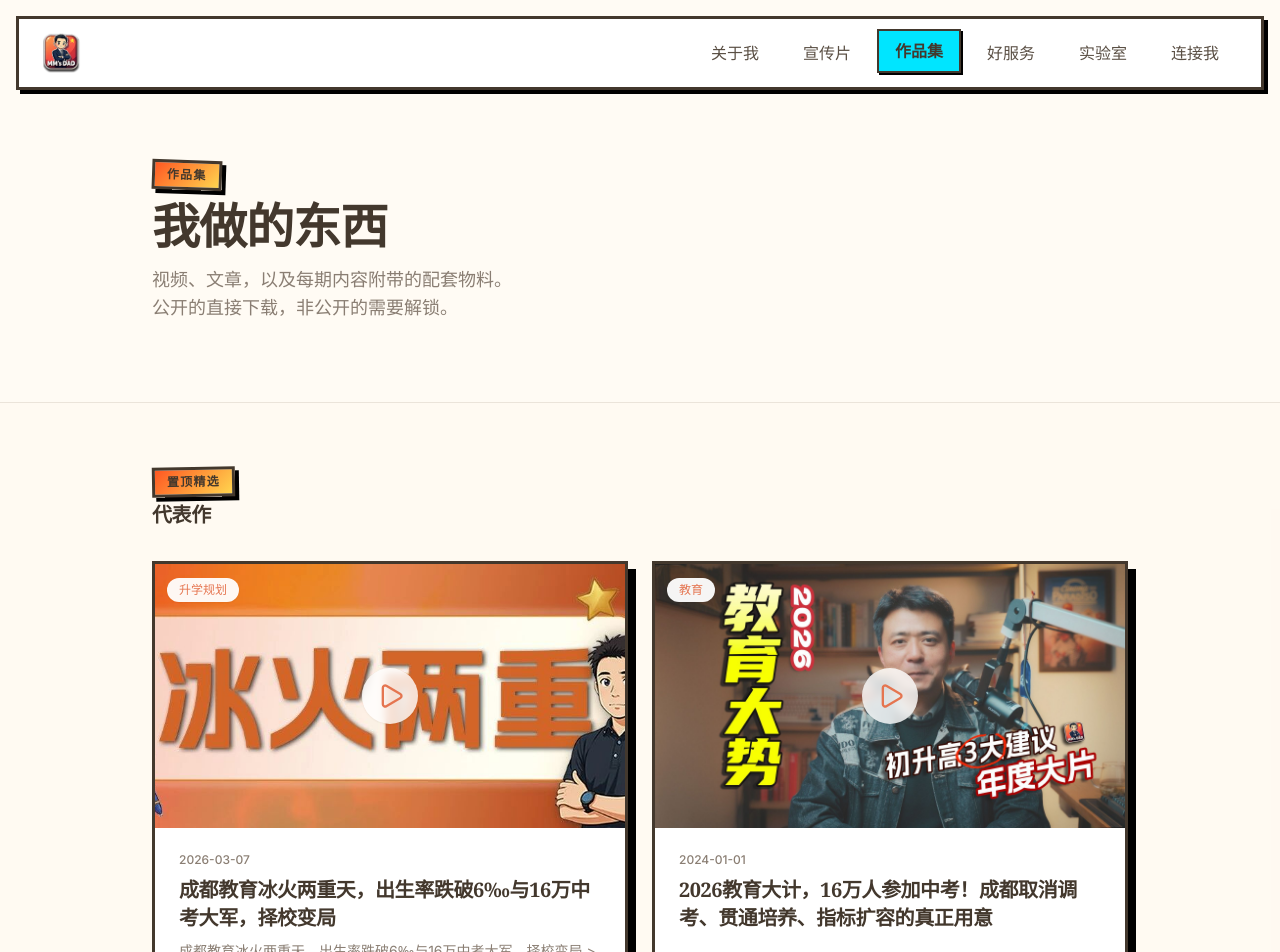
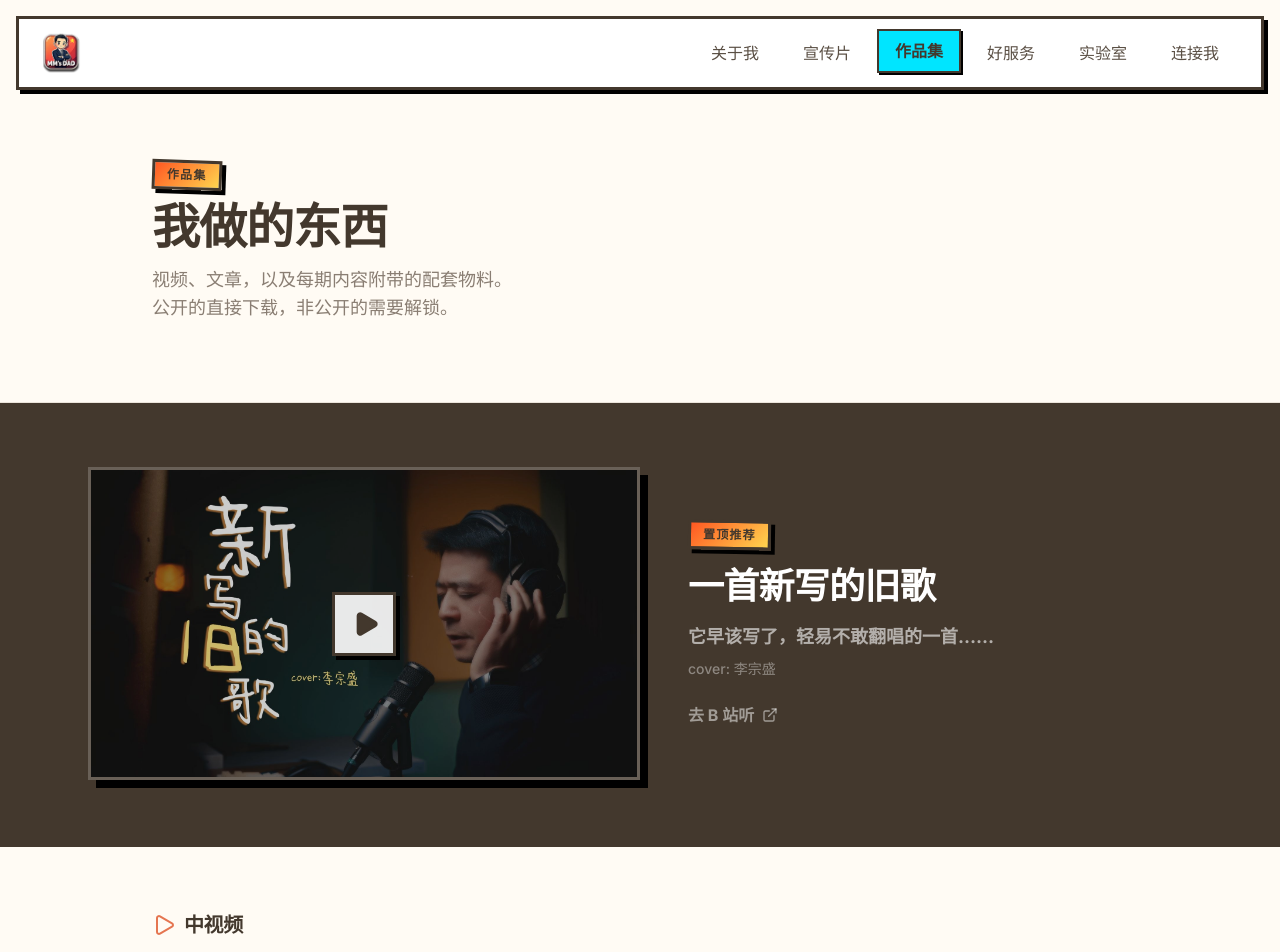
Before and after one commit to moosa119129/zhuye2.0, a Next.js app: page /works in a window 1280 px wide. Shown: the top 952 px of the page. Built offline with nearby package versions, Linux system fonts and the light colour scheme.

Commit message:
feat: replace 6-card pinned section with single banner for singing video

```diff
--- a/app/works/page.tsx
+++ b/app/works/page.tsx
@@ -41,22 +41,47 @@ export default function WorksPage() {
                 </div>
             </section>
 
-            {/* ── 代表作置顶 ── */}
-            {pinned.length > 0 && (
-                <section className="py-16 bg-orange-50/40">
-                    <div className="container max-w-5xl mx-auto px-6">
-                        <div className="mb-8">
-                            <span className="inline-block px-3 py-1 mb-1 border-[3px] border-charcoal shadow-pop-sm bg-pop-gradient text-charcoal text-xs font-bold tracking-widest uppercase -rotate-1">置顶精选</span>
-                            <h2 className="text-xl font-semibold text-charcoal">代表作</h2>
-                        </div>
-                        <div className="grid grid-cols-1 md:grid-cols-2 gap-6">
-                            {pinned.map((work: WorkItem) => (
-                                <VideoCard key={work.id} work={work} featured />
-                            ))}
+            {/* ── 置顶 Banner：新写的旧歌 ── */}
+            <section className="border-b-[3px] border-charcoal bg-charcoal relative overflow-hidden">
+                <a href="https://www.bilibili.com/video/BV1SvZmYqE7B/" target="_blank" rel="noopener noreferrer" className="group block">
+                    <div className="container max-w-6xl mx-auto px-6 py-12 md:py-16">
+                        <div className="flex flex-col md:flex-row items-center gap-8 md:gap-12">
+                            {/* 封面 */}
+                            <div className="md:w-1/2 flex-shrink-0">
+                                <div className="relative border-[3px] border-white/20 shadow-pop-md overflow-hidden group-hover:shadow-pop-lg transition-all">
+                                    <img
+                                        src="/covers/videos/BV1SvZmYqE7B.jpg"
+                                        alt="新写的旧歌 - 翻唱李宗盛"
+                                        className="w-full h-auto block transition-transform duration-500 group-hover:scale-105"
+                                    />
+                                    <div className="absolute inset-0 flex items-center justify-center bg-black/20 group-hover:bg-black/30 transition-colors">
+                                        <div className="w-16 h-16 bg-white/90 border-[3px] border-charcoal flex items-center justify-center shadow-pop-sm group-hover:scale-110 transition-transform">
+                                            <Play className="w-7 h-7 text-charcoal fill-current ml-1" />
+                                        </div>
+                                    </div>
+                                </div>
+                            </div>
+                            {/* 文案 */}
+                            <div className="md:w-1/2 text-center md:text-left">
+                                <span className="inline-block px-3 py-1 mb-4 border-[3px] border-charcoal shadow-pop-sm bg-pop-gradient text-charcoal text-xs font-bold tracking-widest uppercase rotate-1">置顶推荐</span>
+                                <h2 className="text-3xl md:text-4xl font-black text-white leading-tight mb-4">
+                                    一首新写的旧歌
+                                </h2>
+                                <p className="text-white/60 text-lg font-bold leading-relaxed mb-2">
+                                    它早该写了，轻易不敢翻唱的一首……
+                                </p>
+                                <p className="text-white/40 text-sm font-medium">
+                                    cover: 李宗盛
+                                </p>
+                                <div className="mt-6 inline-flex items-center gap-2 text-white/50 group-hover:text-white transition-colors font-bold">
+                                    <span>去 B 站听</span>
+                                    <ExternalLink className="w-4 h-4" />
+                                </div>
+                            </div>
                         </div>
                     </div>
-                </section>
-            )}
+                </a>
+            </section>
 
             {/* ── 视频板块 ── */}
             {videos.length > 0 && (
```
